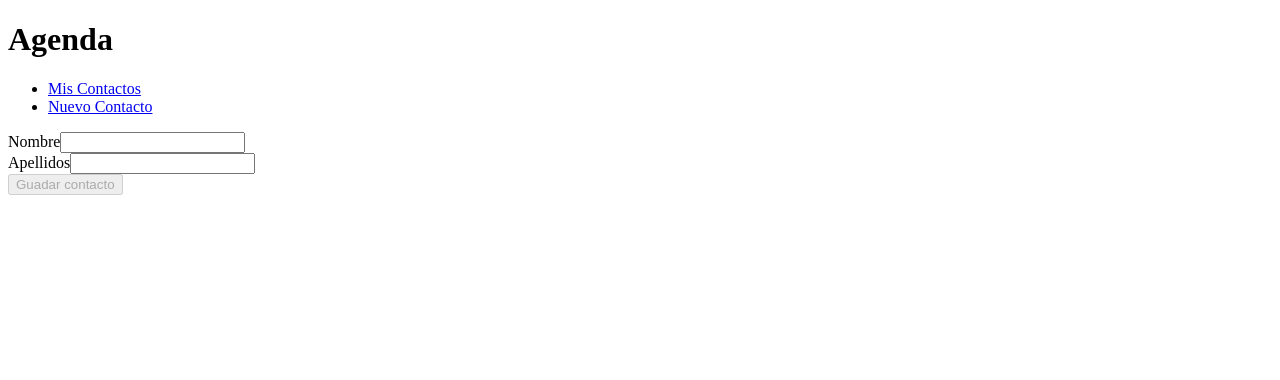
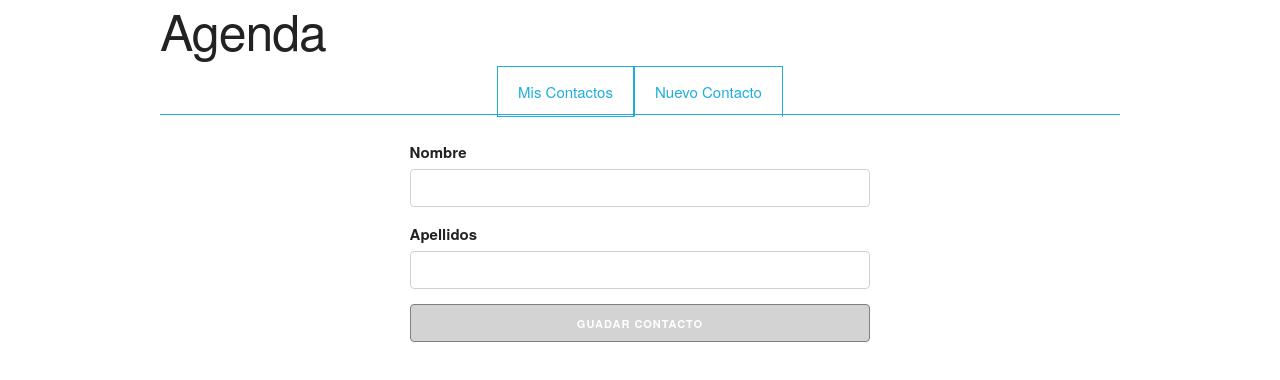
Before and after one commit to eaboy/Kc-Angular, an Angular app: page /nuevo-contacto in a window 1280 px wide. Shown: the top 380 px of the page. Built offline with nearby package versions, Linux system fonts and the light colour scheme.

Commit message:
Añadimos Skeleton-css y le aplicamos estilo a la barra de navegación, el formulario y la lista de contactos

```diff
--- a/package.json
+++ b/package.json
@@ -23,6 +23,7 @@
     "@angular/router": "^4.2.4",
     "core-js": "^2.4.1",
     "rxjs": "^5.4.2",
+    "skeleton-css": "^2.0.4",
     "zone.js": "^0.8.14"
   },
   "devDependencies": {
--- a/src/app/app.component.css
+++ b/src/app/app.component.css
@@ -0,0 +1,22 @@
+nav {
+    text-align: center;
+}
+
+ul {
+    list-style: none;
+    border-bottom: 1px solid #1EAED8;
+}
+
+li {
+    display: inline-block;
+}
+
+a {
+    text-decoration: none;
+    padding: 14px 20px;
+    border: 1px solid #1EAED8;
+}
+
+a.seleccionado {
+    border-bottom: 1px solid #ffffff;
+}
--- a/src/app/app.component.html
+++ b/src/app/app.component.html
@@ -1,3 +1,4 @@
+<div class="container">
   <header>
     <h1>Agenda</h1>
   </header>
@@ -6,10 +7,10 @@
   <nav>
     <ul>
       <li>
-      <a routerLink="/lista-contactos">Mis Contactos</a>
+        <a routerLink="/lista-contactos" routerLinkActive="seleccionado">Mis Contactos</a>
       </li>
       <li>
-        <a routerLink="/nuevo-contacto">Nuevo Contacto</a>
+          <a routerLink="/nuevo-contacto" routerLinkActive="seleccionado">Nuevo Contacto</a>
         </li>
     </ul>
   </nav>
@@ -17,3 +18,4 @@
   <!-- Zona dinámica -->
 
   <router-outlet></router-outlet>
+</div>
--- a/src/app/formulario-contacto/formulario-contacto.component.css
+++ b/src/app/formulario-contacto/formulario-contacto.component.css
@@ -5,3 +5,8 @@
 input.ng-touched.ng-invalid {
     border: 1px solid red;
 }
+
+button:disabled {
+    background-color: lightgray;
+    border: 1px solid gray;
+}
--- a/src/app/formulario-contacto/formulario-contacto.component.html
+++ b/src/app/formulario-contacto/formulario-contacto.component.html
@@ -1,16 +1,34 @@
 <!-- Enlazamos un 'FormGroup' al elemento <fomr> de Html gracias a la directiva FormGroup. En el caso de querer enlazar propiedades del modelo del 'FormGroup' a los elementos <input> del formulario, lo haremos usando la directiva 'formControlName'. -->
 <form [formGroup]="formulario" (ngSubmit)="notificarGuardadoContacto()">
-  <div>
-    <label for="">Nombre</label>
-    <input type="text" formControlName="nombre">
-    <span *ngIf="formulario.get('nombre').touched && formulario.get('nombre').invalid">El nombre del contacto es obligatorio</span>
+
+  <div class="row">
+    <div class="offset-by-three six columns">
+      <label for="">Nombre</label>
+      <input
+      type="text"
+      formControlName="nombre"
+      class="u-full-width">
+      <span *ngIf="formulario.get('nombre').touched && formulario.get('nombre').invalid">El nombre del contacto es obligatorio</span>
+    </div>
   </div>
-  <div>
-    <label for="">Apellidos</label>
-    <input type="text" formControlName="apellidos">
-    <span *ngIf="formulario.get('apellidos').touched && formulario.get('apellidos').invalid">Los apellidos del contacto son obligatorio</span>
+  <div class="row">
+    <div class="offset-by-three six columns">
+      <label for="">Apellidos</label>
+      <input
+      type="text"
+      formControlName="apellidos"
+      class="u-full-width">
+      <span *ngIf="formulario.get('apellidos').touched && formulario.get('apellidos').invalid">Los apellidos del contacto son obligatorio</span>
+    </div>
   </div>
-  <div>
-    <button type="submit" [disabled]="formulario.invalid">Guadar contacto</button>
+  <div class="row">
+    <div class="offset-by-three six columns">
+      <button
+      type="submit"
+      [disabled]="formulario.invalid"
+      class="u-full-width button-primary">
+      Guadar contacto
+      </button>
+    </div>
   </div>
 </form>
--- a/src/app/lista-contactos/lista-contactos.component.css
+++ b/src/app/lista-contactos/lista-contactos.component.css
@@ -0,0 +1,13 @@
+ul {
+    list-style: none;
+}
+
+li {
+    margin: 0;
+    padding: 6px 14px;
+}
+
+li:hover {
+    background: lightgray;
+    cursor: pointer;
+}
```
Also changed, not shown: .angular-cli.json, 1 other file (tests, documents, lock files or other folders). Lines whose indentation alone changed are shown as unchanged.
